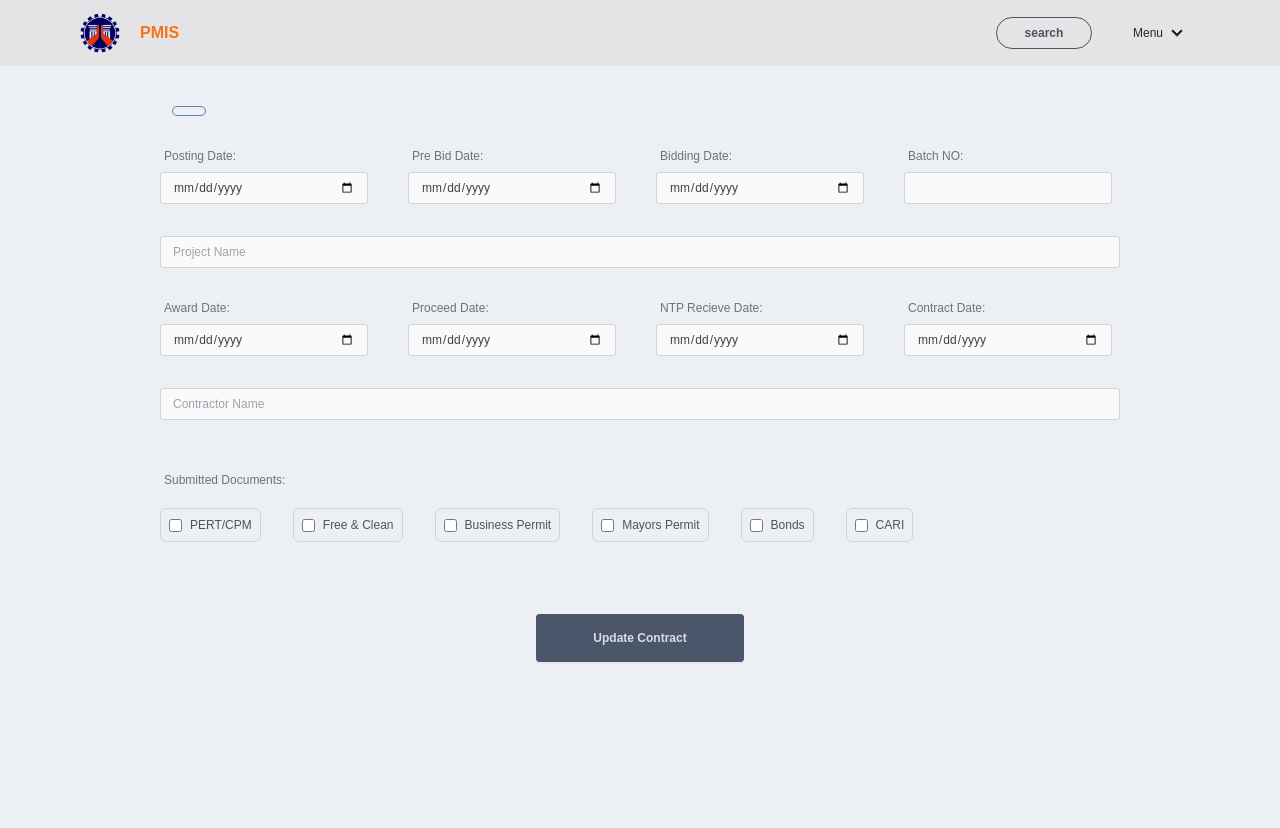
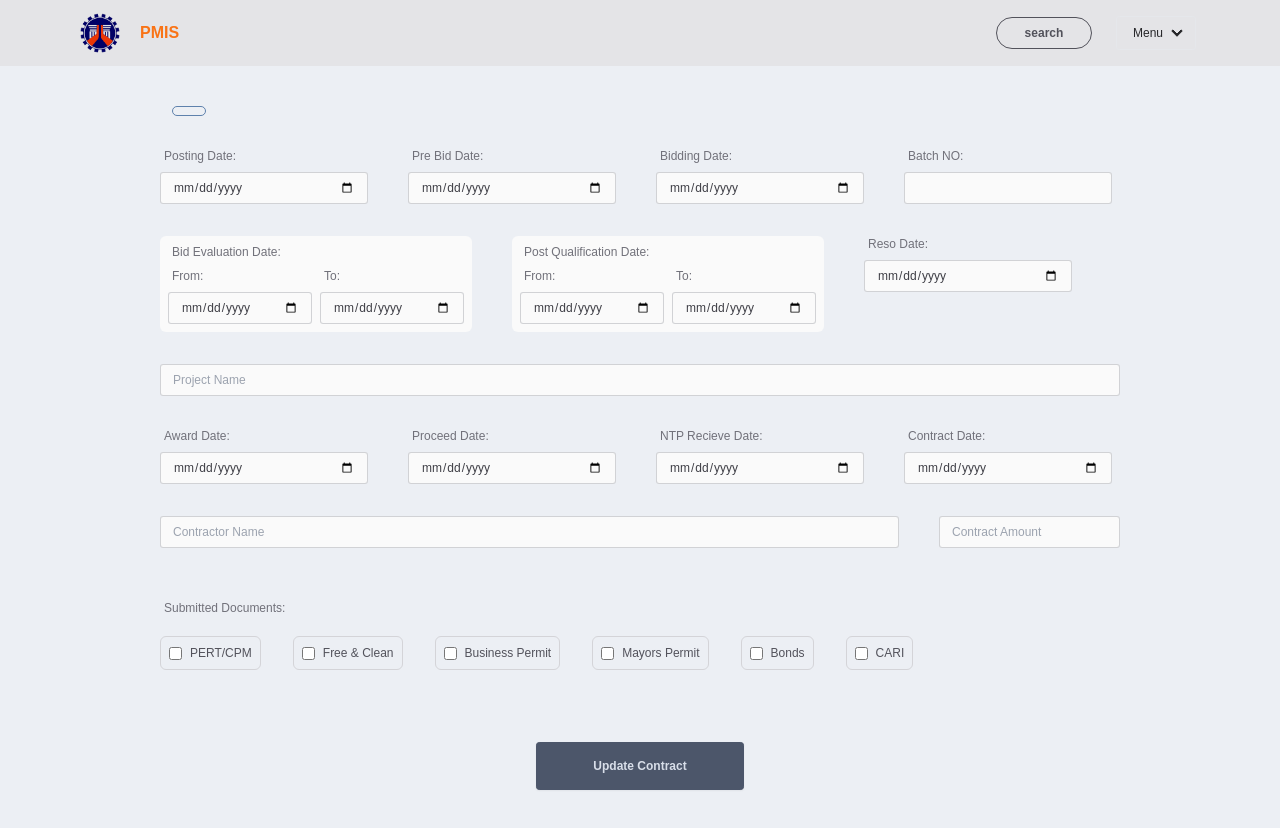
Before and after one commit to AllenCortuna/project-status, a Next.js app: page /update-contract/1 in a window 1280 px wide. Before the commit the page ends 800 px from the top, so only its background shows below. Built offline with nearby package versions, Linux system fonts and the light colour scheme; no server answers; the database is empty; a web font is replaced by a local one.

Commit message:
add: evaluation date

```diff
--- a/app/contract-info/[id]/page.js
+++ b/app/contract-info/[id]/page.js
@@ -68,20 +68,26 @@ const ContractInfo = (params) => {
             <span className="gap-2 flex flex-col">
               <p className="primary-text">Posting Date: </p>
               <span className="text-normal text-zinc-600 font-bold">
-                {data?.posting ? format(new Date(data?.posting), "MMM d,yyyy") : "N/A"}
+                {data?.posting
+                  ? format(new Date(data?.posting), "MMM d,yyyy")
+                  : "N/A"}
               </span>
             </span>
 
             <span className="gap-2 flex flex-col">
               <p className="primary-text">Pre Bid Date: </p>
               <span className="text-normal text-zinc-600 font-bold">
-                {data?.preBid ? format(new Date(data?.preBid), "MMM d,yyyy") : "N/A"}
+                {data?.preBid
+                  ? format(new Date(data?.preBid), "MMM d,yyyy")
+                  : "N/A"}
               </span>
             </span>
             <span className="gap-2 flex flex-col">
               <p className="primary-text">Bidding Date: </p>
               <span className="text-normal text-zinc-600 font-bold">
-                {data?.bidding ? format(new Date(data?.bidding), "MMM d,yyyy") : "N/A"}
+                {data?.bidding
+                  ? format(new Date(data?.bidding), "MMM d,yyyy")
+                  : "N/A"}
               </span>
             </span>
 
@@ -92,6 +98,63 @@ const ContractInfo = (params) => {
               </span>
             </span>
           </div>
+          {/* evaluation */}
+          <div className="flex gap-20">
+            {/* Bid Evaluation */}
+            <div className="flex flex-col gap-2 rounded-md">
+              <p className="primary-text">Bid Evaluation Date: </p>
+              <div className="flex gap-8">
+                <span className="gap-2 flex flex-col">
+                  <p className="primary-text">From: </p>
+                  <span className="text-sm text-zinc-600 font-bold">
+                    {data?.bidEvalStart
+                      ? format(new Date(data?.bidEvalStart), "MMM d,yyyy")
+                      : "N/A"}
+                  </span>
+                </span>
+                <span className="gap-2 flex flex-col">
+                  <p className="primary-text">To: </p>
+                  <span className="text-sm text-zinc-600 font-bold">
+                    {data?.bidEvalEnd
+                      ? format(new Date(data?.bidEvalEnd), "MMM d,yyyy")
+                      : "N/A"}
+                  </span>
+                </span>
+              </div>
+            </div>
+            {/* Post Qualification */}
+            <div className="flex flex-col gap-2 rounded-md">
+              <p className="primary-text">Post Qualification Date: </p>
+              <div className="flex gap-8">
+                <span className="gap-2 flex flex-col">
+                  <p className="primary-text">From: </p>
+                  <span className="text-sm text-zinc-600 font-bold">
+                    {data?.postQualStart
+                      ? format(new Date(data?.postQualStart), "MMM d,yyyy")
+                      : "N/A"}
+                  </span>
+                </span>
+                <span className="gap-2 flex flex-col">
+                  <p className="primary-text">To: </p>
+                  <span className="text-sm text-zinc-600 font-bold">
+                    {data?.postQualEnd
+                      ? format(new Date(data?.postQualEnd), "MMM d,yyyy")
+                      : "N/A"}
+                  </span>
+                </span>
+              </div>
+            </div>
+            {/* Resolution */}
+            <span className="gap-2 flex flex-col">
+              <p className="primary-text">Reso Date: </p>
+              <span className="text-normal text-zinc-600 font-bold">
+                {data?.postQualEnd
+                  ? format(new Date(data?.postQualEnd), "MMM d,yyyy")
+                  : "N/A"}
+              </span>
+            </span>
+          </div>
+
           {/* award date */}
           <div className="flex gap-20">
             <span className="gap-2 flex flex-col">
@@ -110,14 +173,18 @@ const ContractInfo = (params) => {
             <span className="gap-2 flex flex-col">
               <p className="primary-text">NTP Recieve Date: </p>
               <span className="text-normal text-zinc-600 font-bold">
-                {data?.ntpRecieve ? format(new Date(data?.ntpRecieve), "MMM d,yyyy") : "N/A"}
+                {data?.ntpRecieve
+                  ? format(new Date(data?.ntpRecieve), "MMM d,yyyy")
+                  : "N/A"}
               </span>
             </span>
 
             <span className="gap-2 flex flex-col">
               <p className="primary-text">Contract Date: </p>
               <span className="text-normal text-zinc-600 font-bold">
-                {data?.contract ? format(new Date(data?.contract), "MMM d,yyyy") : "N/A"}
+                {data?.contract
+                  ? format(new Date(data?.contract), "MMM d,yyyy")
+                  : "N/A"}
               </span>
             </span>
           </div>
@@ -130,17 +197,17 @@ const ContractInfo = (params) => {
               </span>
             </span>
           </div>
-           {/* other info */}
-           <div className="flex gap-20">
+          {/* other info */}
+          <div className="flex gap-20">
             <span className="gap-2 flex flex-col">
               <p className="primary-text">Last Update: </p>
               <span className="text-normal text-zinc-600 font-bold">
-                {data?.lastUpdated ? format(new Date(data?.lastUpdated), "MMM d,yyyy") : "N/A"}
+                {data?.lastUpdated
+                  ? format(new Date(data?.lastUpdated), "MMM d,yyyy")
+                  : "N/A"}
               </span>
             </span>
-
           </div>
-
         </span>
       )}
     </div>
--- /dev/null
+++ b/app/update-contract/[id]/Evaluation.js
@@ -0,0 +1,73 @@
+import React from "react";
+
+const Evaluation = ({ data, handleData }) => {
+  return (
+    <div className="flex gap-10">
+      {/* Bid Evaluation */}
+      <div className="flex flex-col gap-2 p-2 bg-zinc-50 rounded-md">
+        <p className="primary-text ml-1">Bid Evaluation Date: </p>
+        <div className="flex gap-2">
+          <span className="gap-2 flex flex-col">
+            <p className="primary-text ml-1">From: </p>
+            <input
+              name="bidEvalStart"
+              className="custom-input w-36"
+              type="date"
+              value={data?.bidEvalStart?.split("T")[0] || ""}
+              onChange={handleData}
+            />
+          </span>
+          <span className="gap-2 flex flex-col">
+            <p className="primary-text ml-1">To: </p>
+            <input
+              name="bidEvalEnd"
+              className="custom-input w-36"
+              type="date"
+              value={data?.bidEvalEnd?.split("T")[0] || ""}
+              onChange={handleData}
+            />
+          </span>
+        </div>
+      </div>
+      {/* Post Qualification */}
+      <div className="flex flex-col gap-2  p-2 bg-zinc-50 rounded-md">
+        <p className="primary-text ml-1">Post Qualification Date: </p>
+        <div className="flex gap-2">
+          <span className="gap-2 flex flex-col">
+            <p className="primary-text ml-1">From: </p>
+            <input
+              name="postQualStart"
+              className="custom-input w-36"
+              type="date"
+              value={data?.postQualStart?.split("T")[0] || ""}
+              onChange={handleData}
+            />
+          </span>
+          <span className="gap-2 flex flex-col">
+            <p className="primary-text ml-1">To: </p>
+            <input
+              name="postQualEnd"
+              className="custom-input w-36"
+              type="date"
+              value={data?.postQualEnd?.split("T")[0] || ""}
+              onChange={handleData}
+            />
+          </span>
+        </div>
+      </div>
+      {/* Resolution */}
+      <span className="gap-2 flex flex-col">
+        <p className="primary-text ml-1">Reso Date: </p>
+        <input
+          name="reso"
+          className="custom-input w-52"
+          type="date"
+          value={data?.reso?.split("T")[0] || ""}
+          onChange={handleData}
+        />
+      </span>
+    </div>
+  );
+};
+
+export default Evaluation;
--- a/app/update-contract/[id]/page.js
+++ b/app/update-contract/[id]/page.js
@@ -5,6 +5,7 @@ import { ToastContainer } from "react-toastify";
 import { errorToast } from "@/config/toast";
 import { useRouter } from "next/navigation";
 import Loading from "@/app/component/Loading";
+import Evaluation from "./Evaluation";
 
 const UpdateContract = (params) => {
   const id = params.params.id;
@@ -19,9 +20,13 @@ const UpdateContract = (params) => {
     posting: "",
     preBid: "",
     bidding: "",
+    bidEvalStart: "",
+    bidEvalEnd: "",
+    postQualStart: "",
+    postQualEnd: "",
+    reso: "",
     noa: "",
     ntp: "",
-    contract: "",
     ntpRecieve: "",
     submittedDocuments: {
       pertCPM: false,
@@ -112,7 +117,9 @@ const UpdateContract = (params) => {
       ) : (
         <form className="flex flex-col gap-8 min-w-[60rem] mx-auto">
           <span className="gap-3 w-[15rem] flex">
-            <h2 className="font-bold text-zinc-600 text-lg my-auto">{data?.contractID}</h2>
+            <h2 className="font-bold text-zinc-600 text-lg my-auto">
+              {data?.contractID}
+            </h2>
             <div className="border px-4 flex py-1 text-[0.7rem] text-center border-primary text-primary font-bold rounded-md">
               {data?.status}
             </div>
@@ -162,6 +169,8 @@ const UpdateContract = (params) => {
               />
             </span>
           </div>
+          {/* evaluation */}
+          <Evaluation data={data} handleData={handleData}/>
           {/* name */}
           <div className="flex gap-10">
             <input
@@ -228,6 +237,15 @@ const UpdateContract = (params) => {
               name="contractor"
               placeholder="Contractor Name"
               value={data?.contractor}
+              onChange={handleData}
+            />
+            <input
+              type="number"
+              autoComplete="off"
+              className="custom-input w-52"
+              name="contractAmount"
+              placeholder="Contract Amount"
+              value={data?.contractAmount}
               onChange={handleData}
             />
           </div>
--- a/models/contract.js
+++ b/models/contract.js
@@ -20,6 +20,13 @@ const ContractSchema = new mongoose.Schema({
   posting: { type: Date },
   preBid: { type: Date },
   bidding: { type: Date },
+  //after bid
+  bidEvalStart: { type: Date },
+  bidEvalEnd: { type: Date },
+  postQualStart: { type: Date },
+  postQualEnd: { type: Date },
+  reso: { type: Date },
+  //noa
   noa: { type: Date },
   ntp: { type: Date },
   contract: { type: Date },
```
